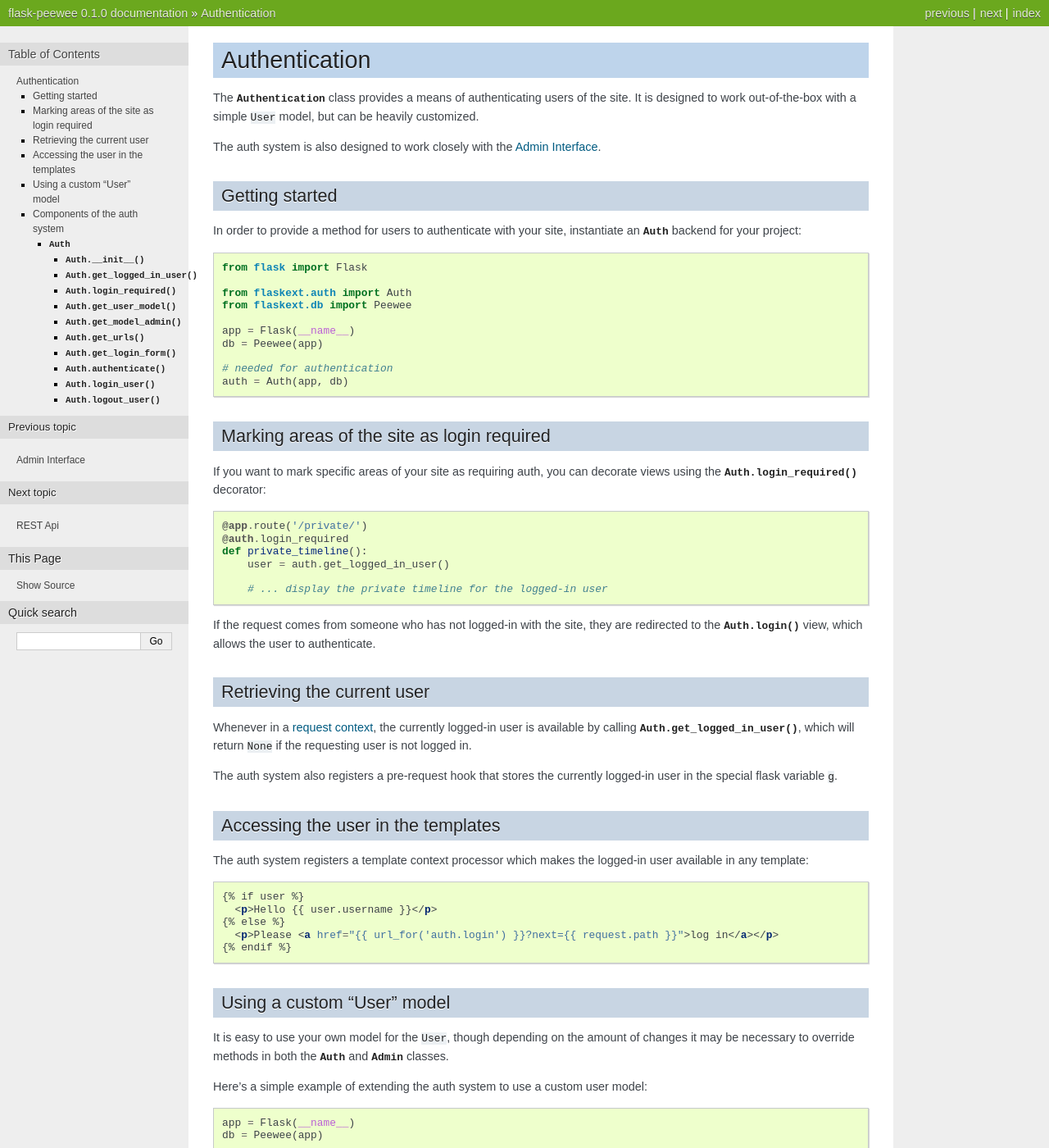
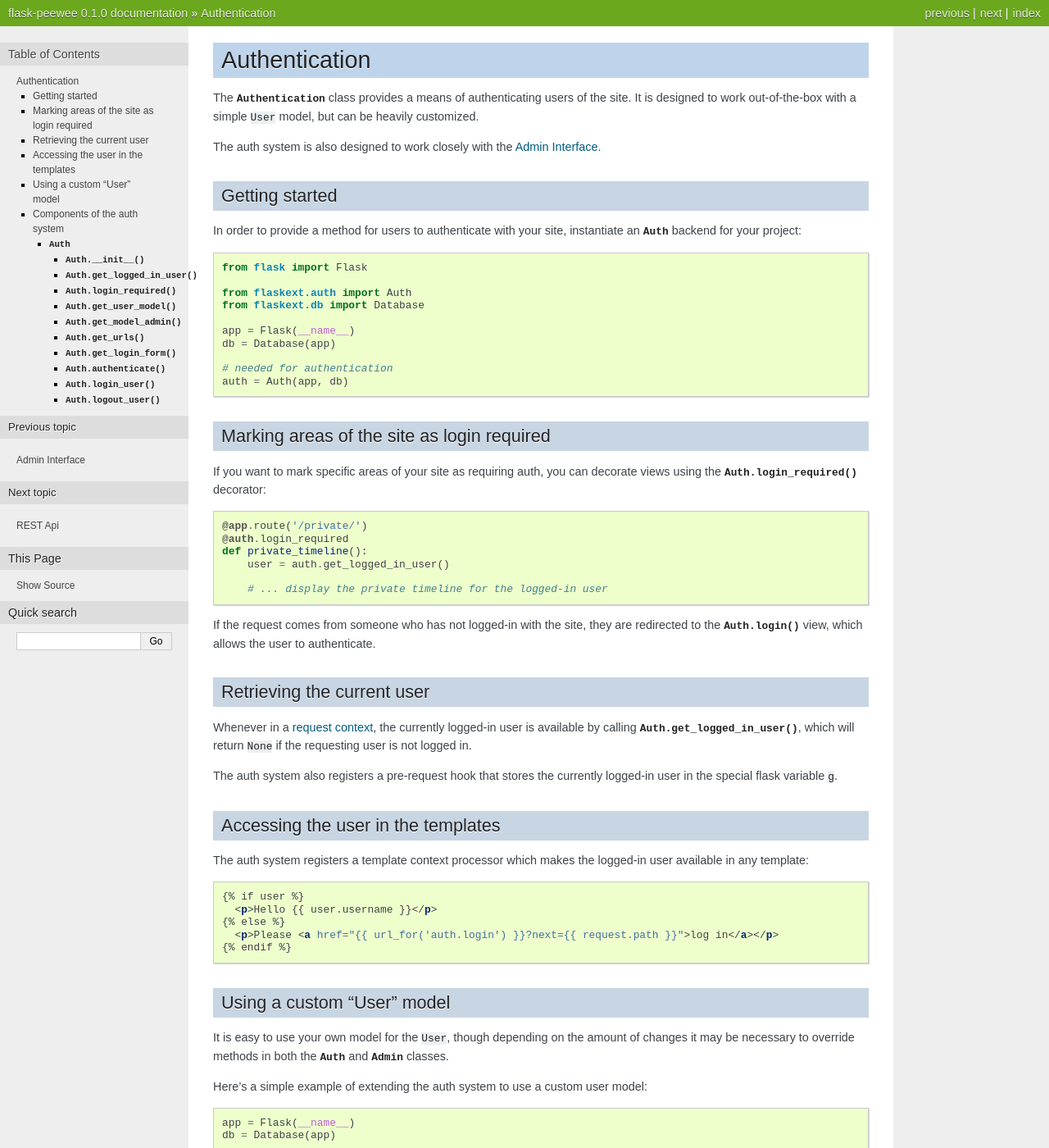
Before and after one commit to coleifer/flask-peewee, a Sphinx documentation site: the page built from docs/auth.rst, in a window 1280 px wide and 1400 px high. Shown: the whole window at 82% size. Built offline with Sphinx 7.4.7, drawn with Linux system fonts in a browser that asks for light colours.

Commit message:
Renaming the database wrapper

```diff
--- a/docs/admin.rst
+++ b/docs/admin.rst
@@ -24,10 +24,10 @@ To get started with the admin, there are just a couple steps:
         from flask import Flask
 
         from flaskext.auth import Auth
-        from flaskext.db import Peewee
+        from flaskext.db import Database
 
         app = Flask(__name__)
-        db = Peewee(app)
+        db = Database(app)
 
         # needed for authentication
         auth = Auth(app, db)
--- a/docs/auth.rst
+++ b/docs/auth.rst
@@ -21,10 +21,10 @@ an :py:class:`Auth` backend for your project:
     from flask import Flask
 
     from flaskext.auth import Auth
-    from flaskext.db import Peewee
+    from flaskext.db import Database
 
     app = Flask(__name__)
-    db = Peewee(app)
+    db = Database(app)
 
     # needed for authentication
     auth = Auth(app, db)
@@ -87,7 +87,7 @@ Here's a simple example of extending the auth system to use a custom user model:
 .. code-block:: python
 
     app = Flask(__name__)
-    db = Peewee(app)
+    db = Database(app)
 
     # create our custom user model
     class User(db.Model):
@@ -153,7 +153,7 @@ So, without further ado here's a look at the auth class:
     .. py:method:: __init__(app, db[, user_model=None[, prefix='/accounts']])
 
         :param app: flask application to bind admin to
-        :param db: :py:class:`Peewee` database wrapper for flask app
+        :param db: :py:class:`Database` database wrapper for flask app
         :param user_model: ``User`` model to use
         :param prefix: url to bind authentication views to, defaults to /accounts/
 
--- a/docs/database.rst
+++ b/docs/database.rst
@@ -11,7 +11,7 @@ apps and the peewee orm.
     from flask import Flask
     from peewee import *
 
-    from flaskext.db import Peewee
+    from flaskext.db import Database
 
     DATABASE = {
         'name': 'example.db',
@@ -22,7 +22,7 @@ apps and the peewee orm.
     app.config.from_object(__name__) # load database configuration from this module
 
     # instantiate the db wrapper
-    db = Peewee(app)
+    db = Database(app)
 
     # start creating models
     class Blog(db.Model):
@@ -36,7 +36,7 @@ also provides a subclass of ``Model`` which works with the database specified
 in your app's configuration.
 
 
-.. py:class:: Peewee
+.. py:class:: Database
 
     .. py:attribute:: Model
 
```
Also changed, not shown: docs/getting-started.rst (+21 -0 lines), 3 other files.
